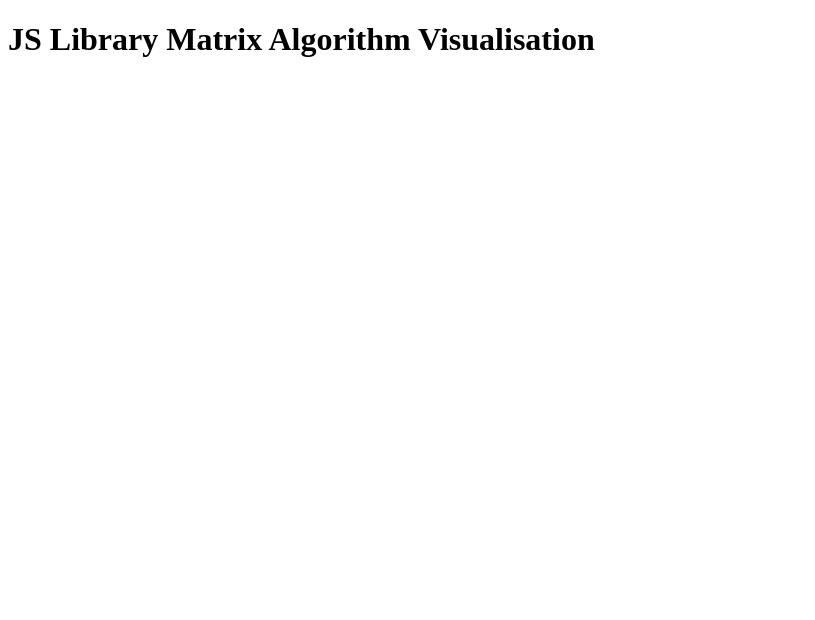
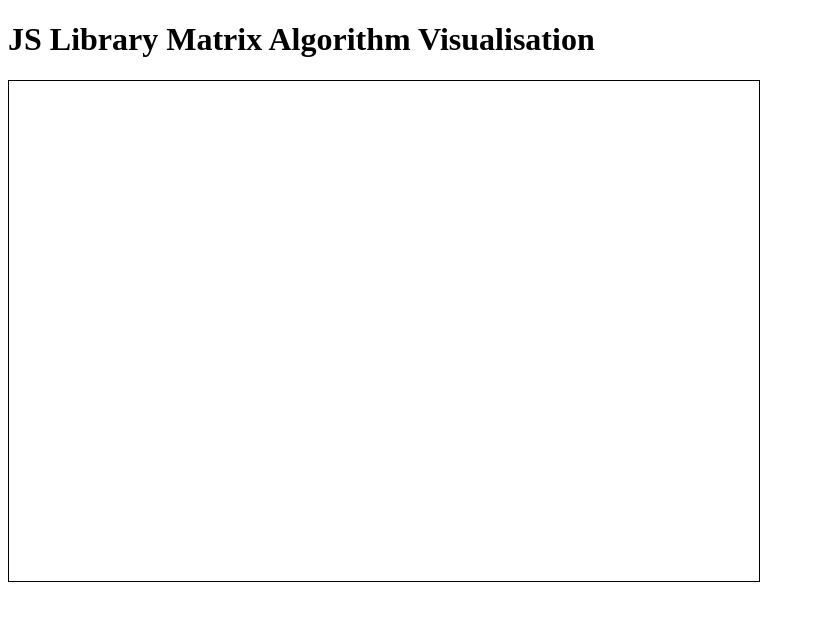
Before and after one commit to veghl/javascript-library-matrixalgorithm, a website with bundled scripts: page index.html in a window 1280 px wide. Shown: the whole page, without its empty margins (0-815 px from the left). Built offline with nearby package versions, Linux system fonts and the light colour scheme.

Commit message:
Created Canvas and controller

```diff
--- a/index.html
+++ b/index.html
@@ -3,10 +3,6 @@
 <head>
     <meta charset="UTF-8">
     <title>JS Library Matrix Algorithm Visualization</title>
-</head>
-<body>
-  <h1>JS Library Matrix Algorithm Visualisation </h1>
-
     <script src="src/index.js" type="module"></script>
 
     <script>
@@ -15,10 +11,15 @@
             if (window.inmaalvi) {
                 const matrix = new inmaalvi.Matrix(3, 4);  // Creates a 3x4 matrix
                 console.log(matrix);  // Outputs the matrix object to the console
+                const canvas = new inmaalvi.CanvasRenderer("myCanvas");
             } else {
                 console.error('inmaalvi is not available!');
             }
         });
     </script>
+</head>
+<body>
+  <h1>JS Library Matrix Algorithm Visualisation </h1>
+    <canvas id="myCanvas" width="750" height="500" style="border:1px solid black"></canvas>
 </body>
 </html>
--- /dev/null
+++ b/src/CanvasRenderer.js
@@ -0,0 +1,13 @@
+export class CanvasRenderer {
+    constructor(canvasId) {
+        document.onselectstart = function () {return false;};
+        this.canvas = document.getElementById(canvasId);
+        this.canvas.parent = this;
+        this.ctx = this.canvas.getContext('2d');
+
+        this.vars = {};
+
+        this.controller = new inmaalvi.Controller();
+        this.controller.ctx = this.ctx;
+    }
+}
--- /dev/null
+++ b/src/Controller.js
@@ -0,0 +1,4 @@
+export class Controller {
+    constructor() {
+    }
+}
--- a/src/index.js
+++ b/src/index.js
@@ -1,7 +1,11 @@
 import {Matrix} from "./Matrix.js";
+import {CanvasRenderer} from "./CanvasRenderer.js";
+import {Controller} from "./Controller.js";
 
 const inmaalvi = {
     Matrix,
+    CanvasRenderer,
+    Controller,
 }
 
 window.inmaalvi = inmaalvi;
```
Also changed, not shown: src/VisualizationController.js (deleted). Lines whose indentation alone changed are shown as unchanged.
